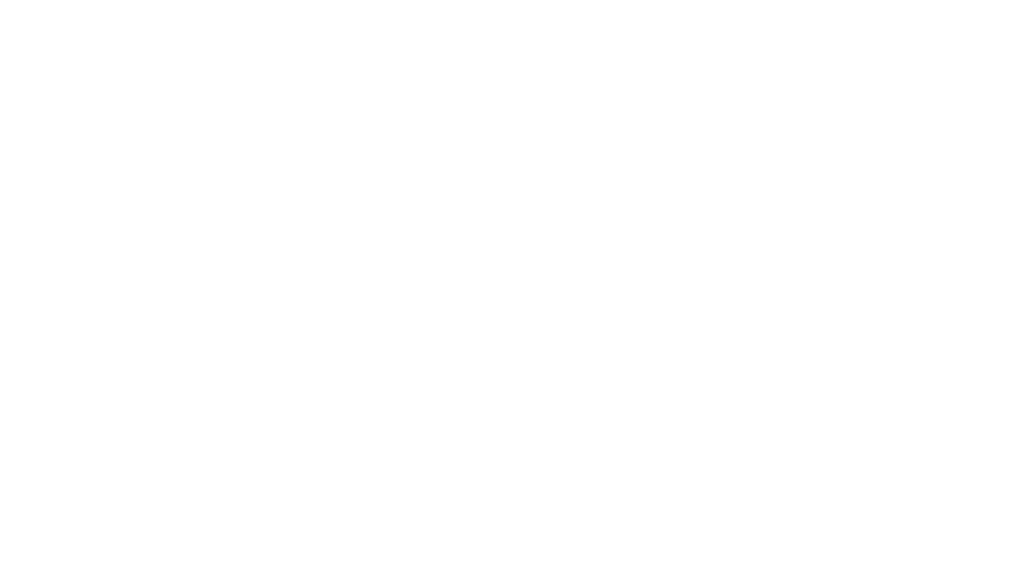
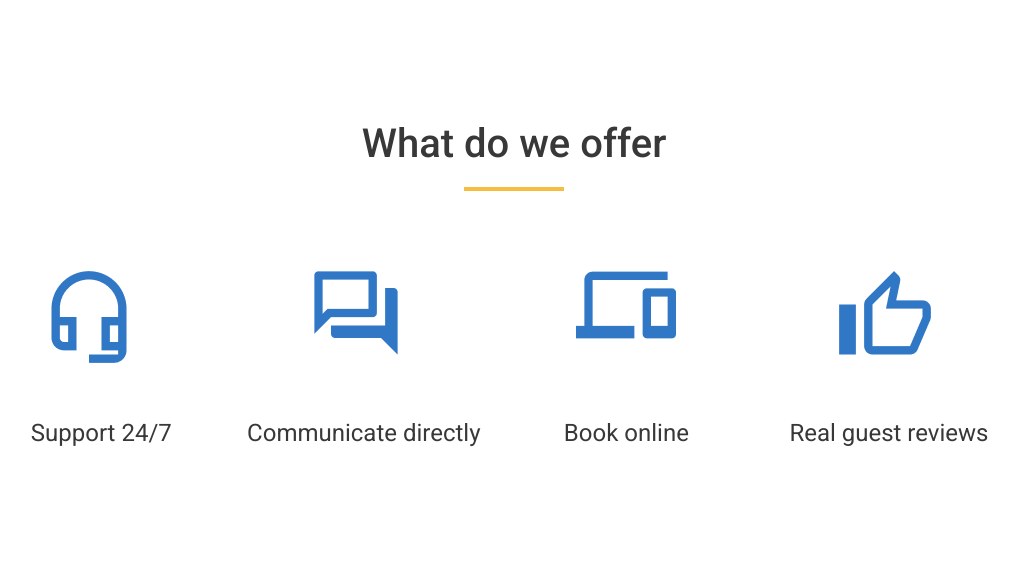
Before and after one commit to LudmilaZhuleha/if-html, a website: page index.html in a window 1280 px wide. Shown: the whole page, without its empty margins (126-1144 px from the left). Drawn offline with Linux system fonts and the light colour scheme.

Commit message:
lesson 4: index.html updated, added styles according to figma layout

```diff
--- a/index.html
+++ b/index.html
@@ -13,6 +13,35 @@
     <title>TripHouse Project</title>
 </head>
 <body>
-
+<div class="offer-container">
+    <h3 class="offer-title">What do we offer</h3>
+    <div class="offer-title-line"></div>
+    <div class="offer-blocks-wrapper">
+        <div class="block">
+            <div class="img-container">
+                <img src="./img/project_images/support.png" alt="image:support">
+            </div>
+            <p class="block-info">Support 24/7</p>
+        </div>
+        <div class="block">
+            <div class="img-container">
+                <img src="./img/project_images/communicate.png" alt="image:communicate">
+            </div>
+            <p class="block-info">Communicate directly</p>
+        </div>
+        <div class="block">
+            <div class="img-container">
+                <img src="./img/project_images/book.png" alt="image:book-online">
+            </div>
+            <p class="block-info">Book online</p>
+        </div>
+        <div class="block">
+           <div class="img-container">
+               <img src="./img/project_images/review.png" alt="image:guests-reviews">
+           </div>
+            <p class="block-info">Real guest reviews</p>
+        </div>
+    </div>
+</div>
 </body>
 </html>
--- a/styles/style.css
+++ b/styles/style.css
@@ -1,4 +1,49 @@
 * {
     box-sizing: border-box;
+}
+body {
     font-family: 'Roboto', sans-serif;
+    color: #383838;
+    margin: 0;
 }
+.offer-container {
+    max-width: 1440px;
+    height: 569px;
+    background-color: #ffff;
+    padding: 120px 104px 122px;
+}
+.offer-title {
+    margin-bottom: 20px;
+    margin-top: 0;
+    text-align: center;
+    font-weight: 500;
+    font-size: 40px;
+}
+.offer-title-line {
+    width: 100px;
+    height: 4px;
+    background-color: #F5BD41;
+    margin: 0 auto 80px;
+}
+.block {
+    display: inline-block;
+    float: left;
+    width: 23%;
+    height: 176px;
+    margin-right: 16px;
+}
+.block:last-child {
+    margin-right: 0;
+}
+.img-container {
+    width: 100px;
+    height: 100px;
+    display: block;
+    margin: 0 auto;
+}
+.block-info {
+    font-weight: 400;
+    font-size: 24px;
+    margin: 48px 0 0 0;
+    text-align: center;
+}
```
Also changed, not shown: img/project_images/book.png (added), img/project_images/communicate.png (added), img/project_images/review.png (added), img/project_images/support.png (added).
